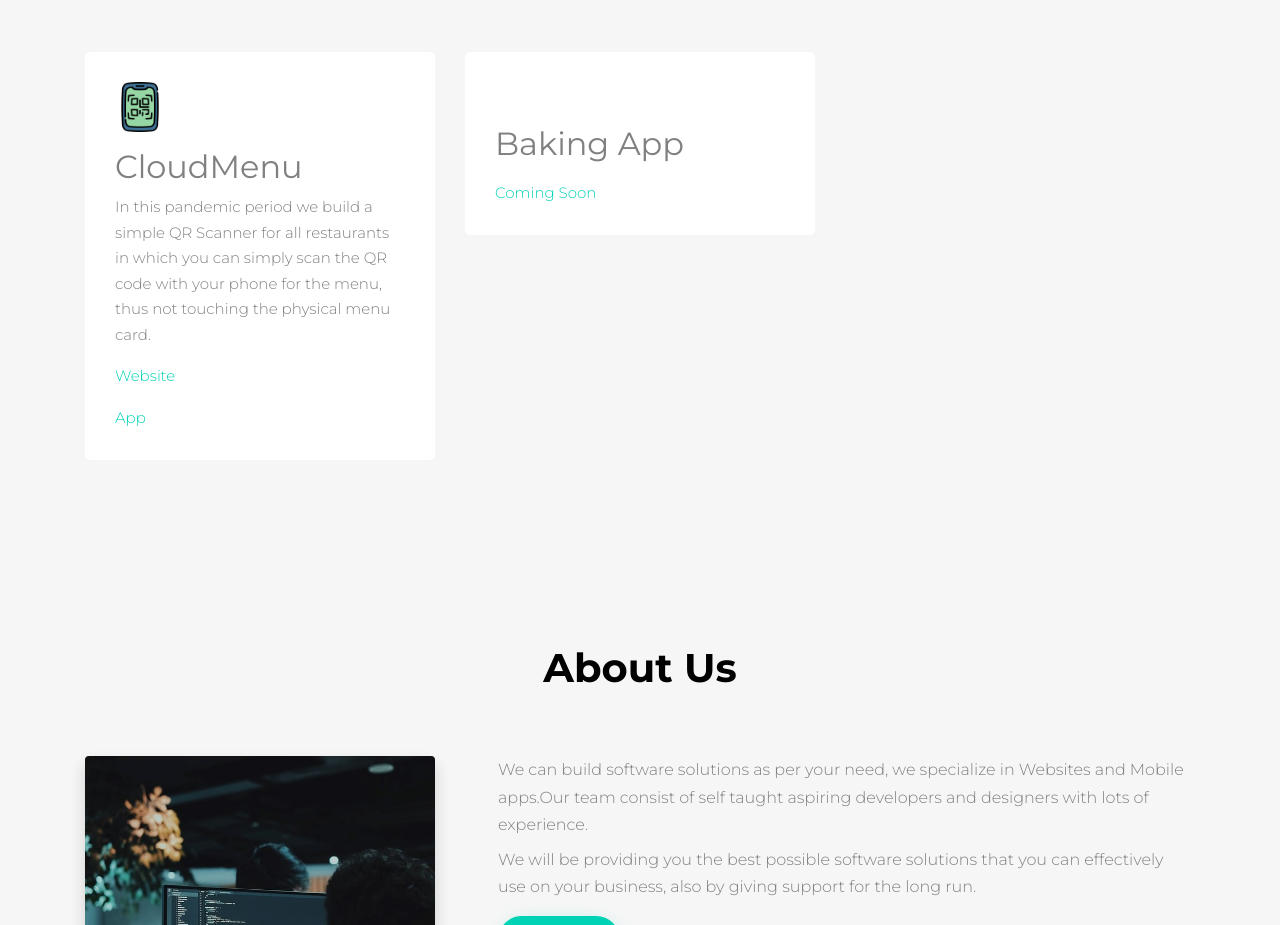
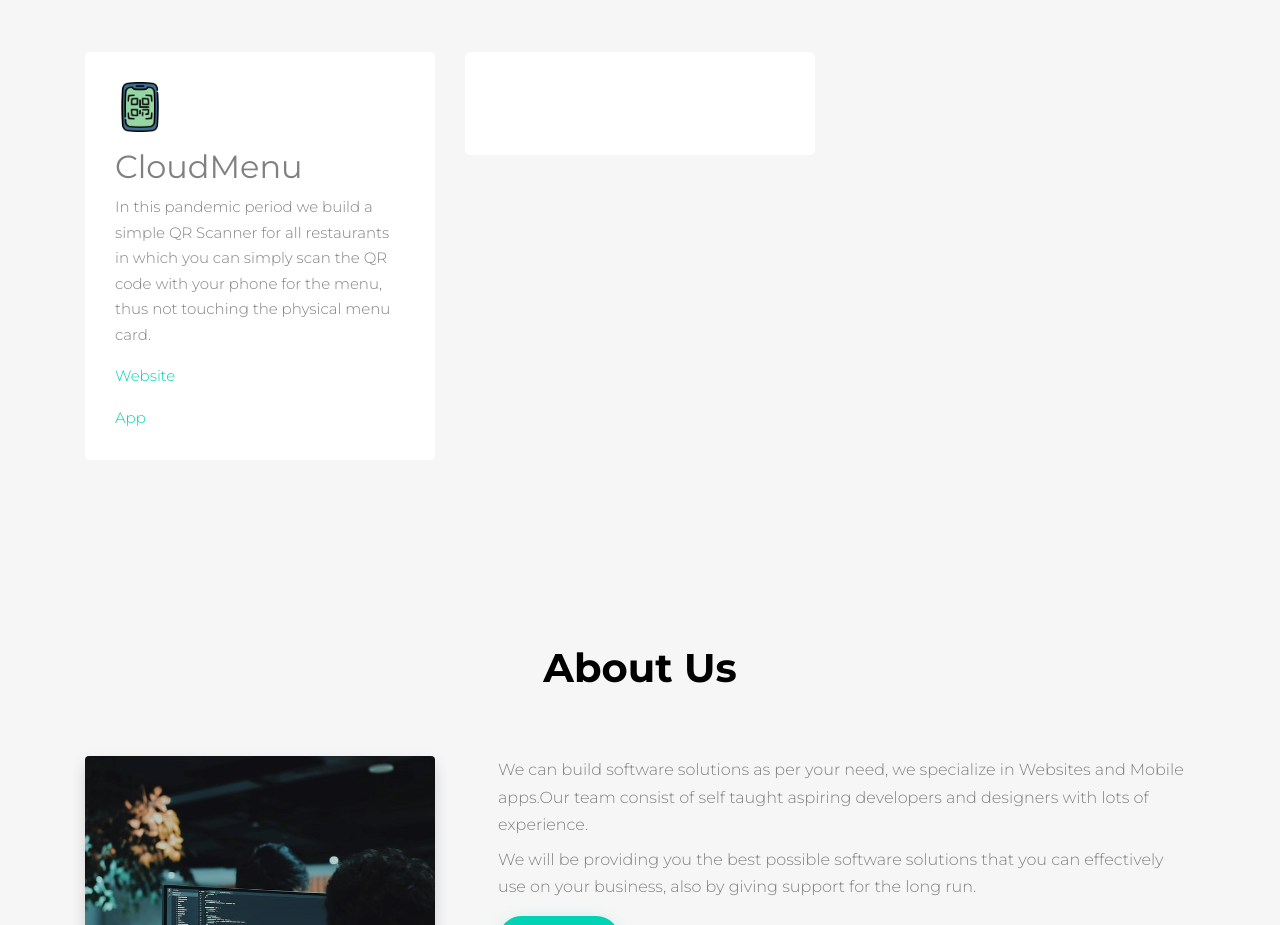
Before and after one commit to trescommacode/trescomma.xyz, a plain HTML site: page index.html in a window 1280 px wide. Shown: the part 1060-1985 px from the top of the page. Drawn offline with nearby package versions, Linux system fonts and the light colour scheme; a web font is replaced by a local one.

Commit message:
Update index.html

```diff
--- a/index.html
+++ b/index.html
@@ -155,9 +155,7 @@
                 <img src="" alt="">
               </div>
               <div>
-                <h2>Baking App</h2>
-                <p></p>
-                <p><a href="#">Coming Soon</a></p>
+
               </div>
             </div>
           </div>
```
